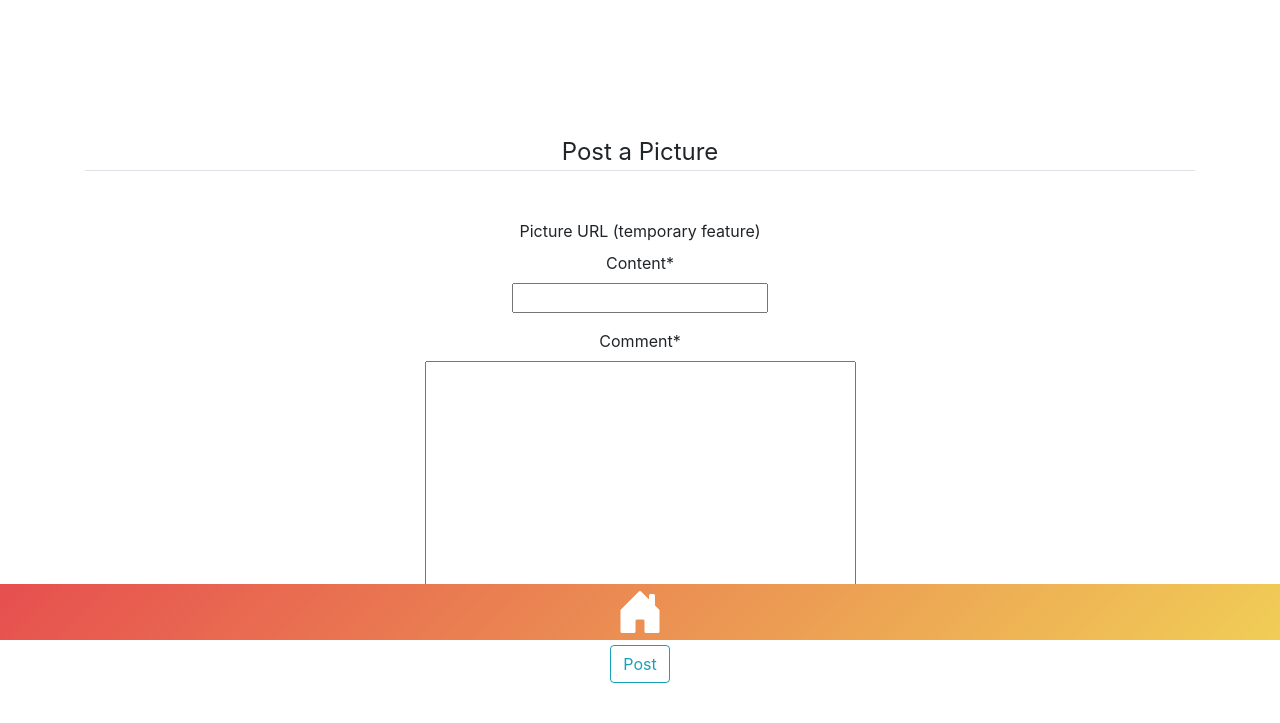
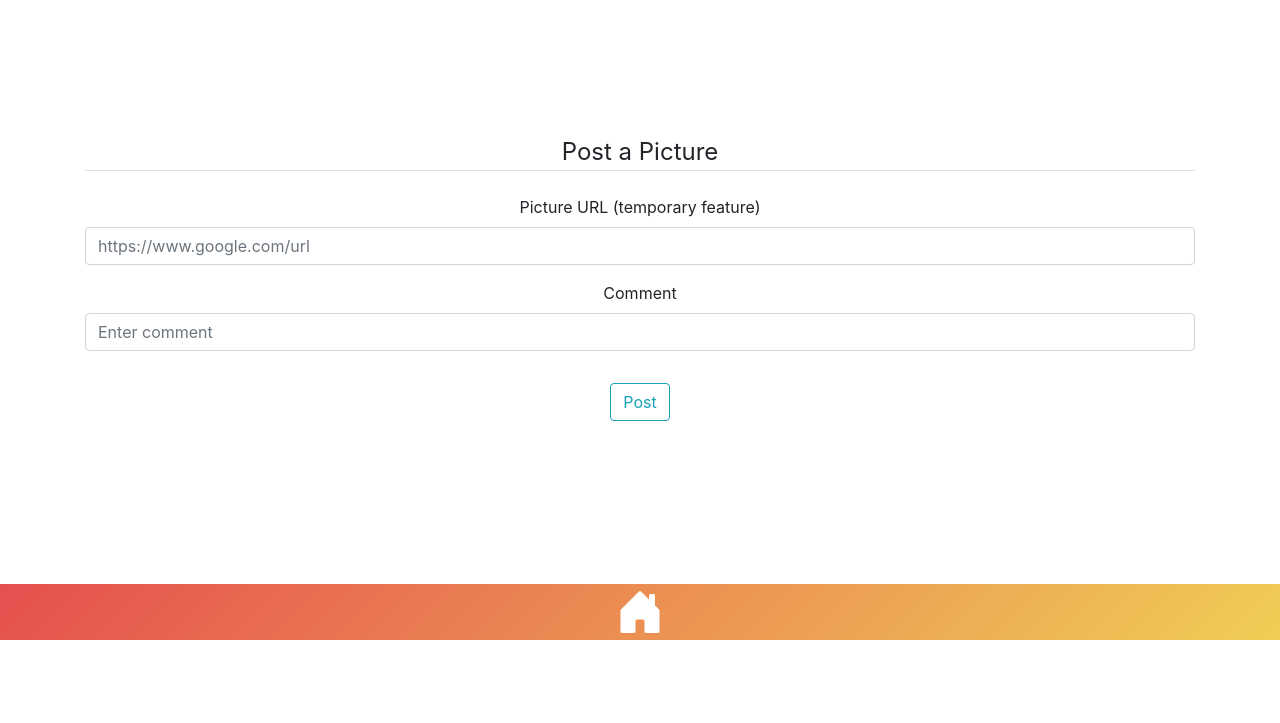
Before and after one commit to Adam1400/Capture, a Django app: page /post/ in a window 1280 px wide. Shown: the part 160-883 px from the top of the page. After the commit the page ends 800 px from the top, so only its background shows below. Run offline with Django 3.2, Linux system fonts and the light colour scheme; some libraries are stand-ins or nearby versions.

Commit message:
Revert "Update post.html"
This reverts commit 6671209e13669261104ca99f10b0ac413f94d322.

```diff
--- a/capture/post/templates/post/post.html
+++ b/capture/post/templates/post/post.html
@@ -1,29 +1,25 @@
 {% extends "post/base.html" %}
-{% load crispy_forms_tags %}
 {% block content %}
-    <form method="POST" action="" class="post-form">
+    <form method="POST" class="post-form" style="position:relative; top:0px">
         {% csrf_token %}
+
         <fieldset class="form-group">
             <legend class="border-bottom mb-4">Post a Picture</legend>
-            <br>
+
             <div class="form-group">
                 <label for="content">Picture URL (temporary feature)</label>
-                {{ form.content|as_crispy_field}}
+                <input type="URL" class="form-control" id="content" placeholder="https://www.google.com/url">
             </div>
 
             <div class="form-group">
+                <label for="comment">Comment</label>
+                <input type="text" class="form-control" id="comment" aria-describedby="emailHelp" placeholder="Enter comment">
+            </div>
 
-                {{ form.comment|as_crispy_field }}
-            </div>
         </fieldset>
         <div class="form-group">
-            <button class="btn btn-outline-info" name="postButton"  type="submit" value="Post" >Post</button>
+            <button class="btn btn-outline-info" type="submit">Post</button>
         </div>
     </form>
-    <br>
-    <br>
-    <br>
-    <br>
-
 
 {% endblock content %}
```
